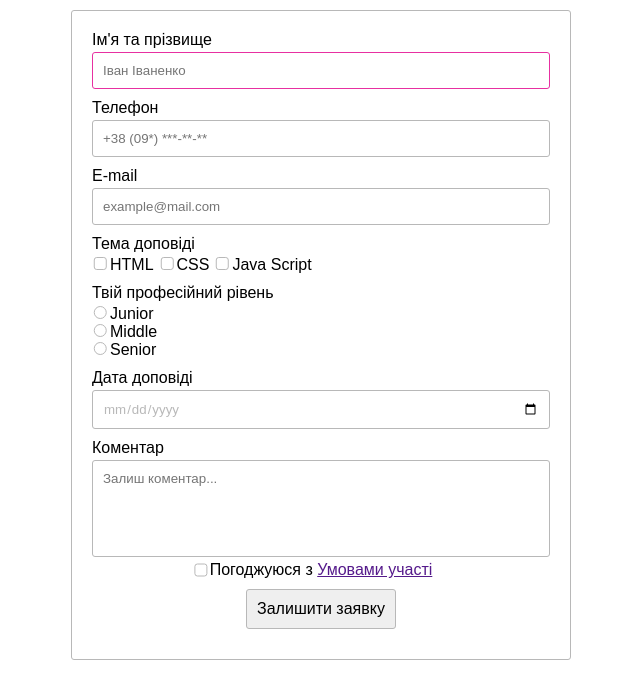
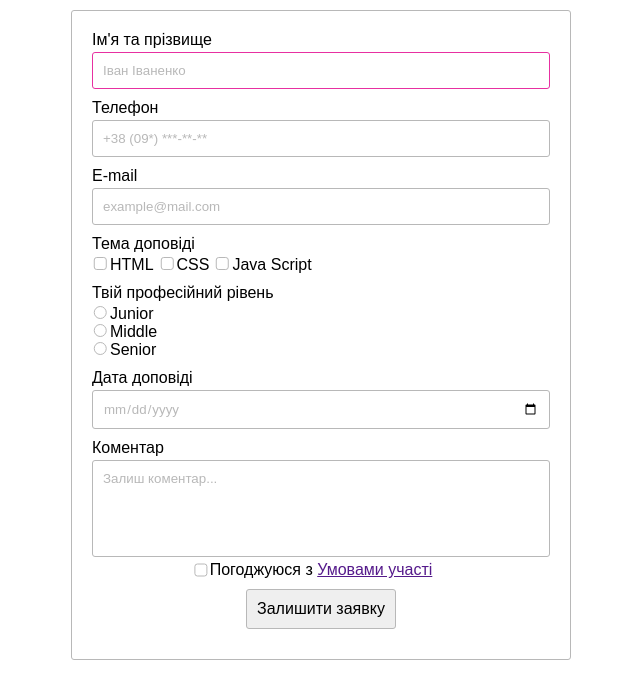
Before and after one commit to nadiakhoptiuk/forms, a plain HTML site: page index.html in a window 1280 px wide. Shown: the whole page, without its empty margins (319-959 px from the left). Drawn offline with Linux system fonts and the light colour scheme.

Commit message:
Changes text color

```diff
--- a/css/styles.css
+++ b/css/styles.css
@@ -65,6 +65,10 @@
   padding: 10px;
   border: 1px solid rgb(184, 184, 184);
   border-radius: 3px;
+  color: var(--border-color);
+}
+
+.input::placeholder {
   color: rgb(184, 184, 184);
 }
 
```
